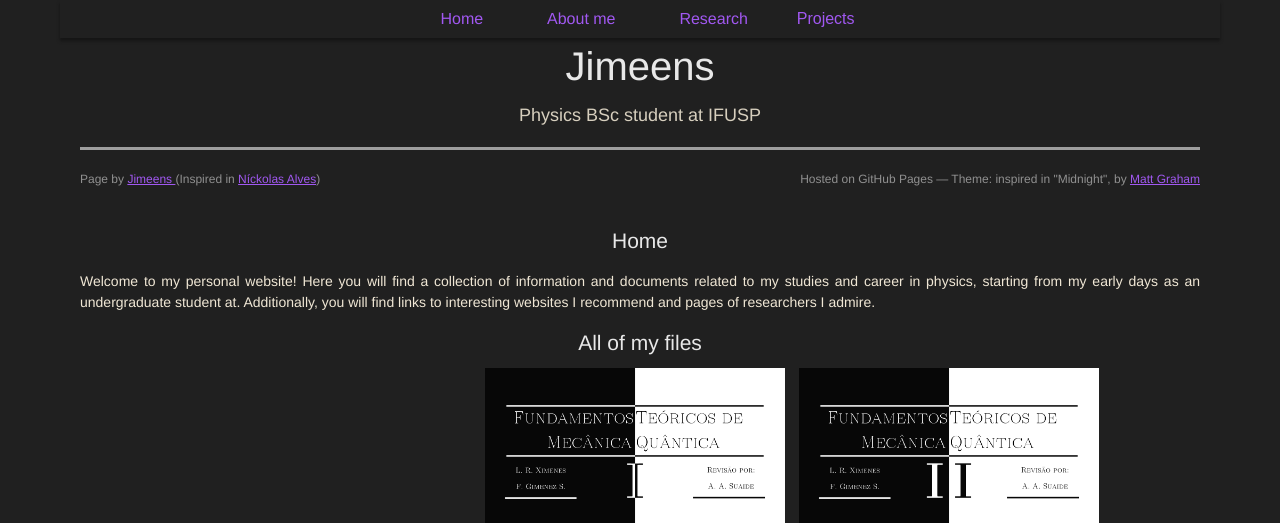
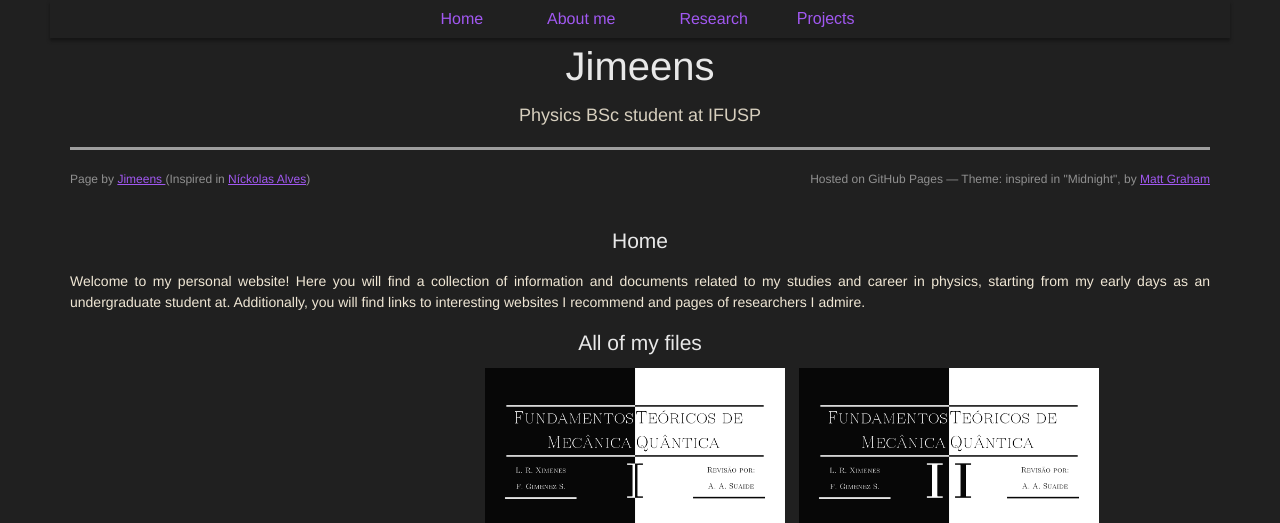
Before and after one commit to Jimeens/jimeens.github.io, a Jekyll site: the page built from index.md, in a window 1280 px wide. Shown: the top 523 px of the page. Built offline with Jekyll 4.4.1, drawn with Linux system fonts in a browser that asks for light colours; some web fonts are replaced; our own code applies the rules of GitHub Pages for plain Markdown files; grey boxes are pictures that could not be loaded.

Commit message:
Update style.scss

```diff
--- a/assets/css/style.scss
+++ b/assets/css/style.scss
@@ -236,7 +236,7 @@ nav {
 }
 
 body {
- padding:0 60px 20px 60px;
+ padding:0 50px 20px 50px;
  max-width: 100%;
  margin: auto;
  font:14px/1.5 "MontserratRegular", "Helvetica Neue", Helvetica, Arial, sans-serif;
```
